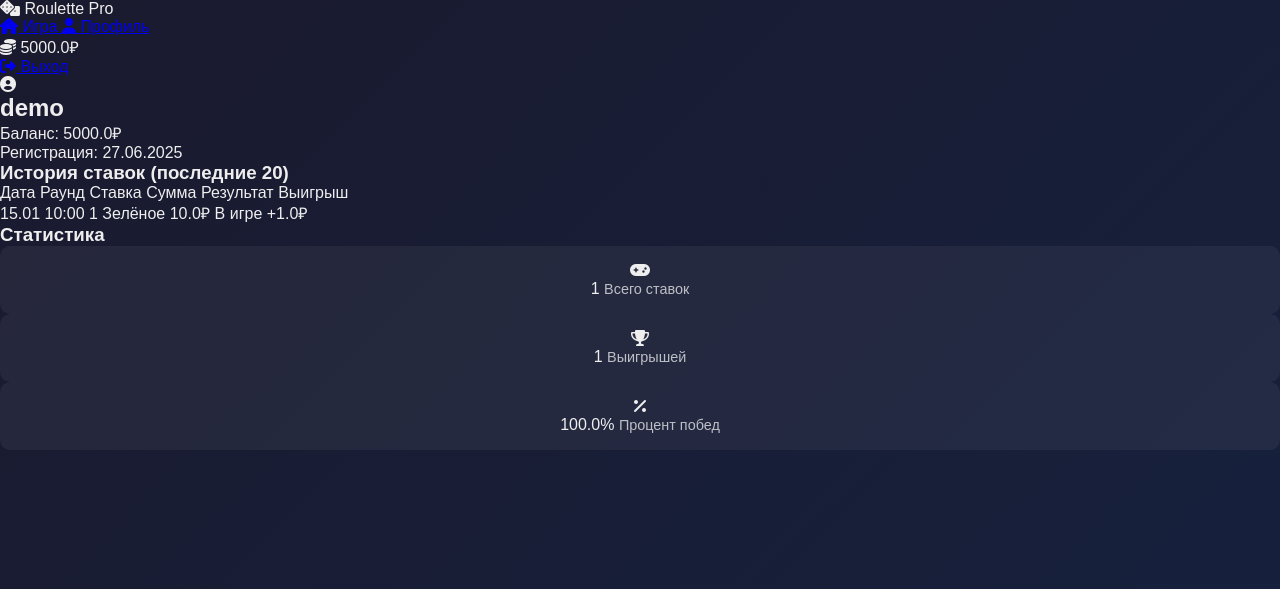
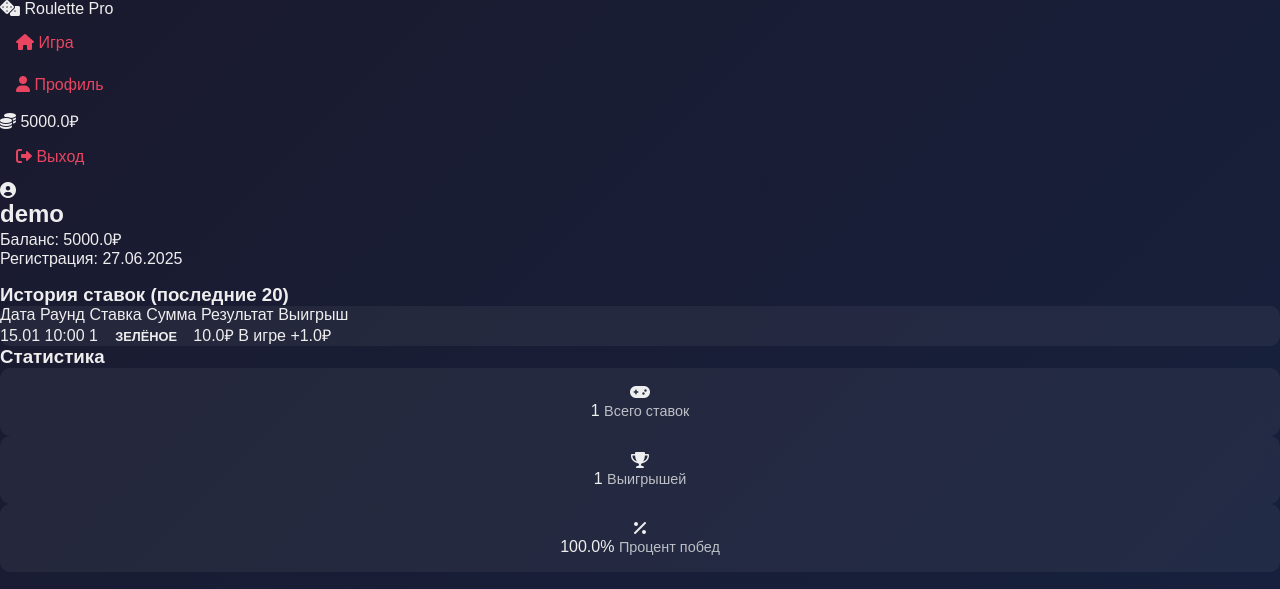
Before and after one commit to esketitniy/telegram-roulette-bot, a Flask app: page /profile in a window 1280 px wide. Shown: the top 589 px of the page. Run offline with Flask 3, Linux system fonts and the light colour scheme; a user stored in the database is signed in; data comes from the database, SQL or seed files in the repository; tables that the repository leaves empty hold one stand-in row (values such as "Sample post"); data that the repository does not hold is empty; some libraries are stand-ins or nearby versions.

Commit message:
Update style.css

```diff
--- a/static/css/style.css
+++ b/static/css/style.css
@@ -643,6 +643,140 @@ body {
     }
 }
 
+/* Стили для таблицы истории ставок */
+.bets-history {
+    overflow-x: auto;
+    margin-top: 1rem;
+}
+
+.bets-table {
+    width: 100%;
+    border-collapse: collapse;
+    background: rgba(255, 255, 255, 0.05);
+    border-radius: 10px;
+    overflow: hidden;
+}
+
+.bets-table th,
+.bets-table td {
+    padding: 1rem;
+    text-align: left;
+    border-bottom: 1px solid rgba(255, 255, 255, 0.1);
+}
+
+.bets-table th {
+    background: rgba(233, 69, 96, 0.2);
+    color: var(--accent-color);
+    font-weight: bold;
+    text-transform: uppercase;
+    font-size: 0.9rem;
+}
+
+.bet-row.winner {
+    background: rgba(40, 167, 69, 0.1);
+}
+
+.bet-row.loser {
+    background: rgba(220, 53, 69, 0.1);
+}
+
+.bet-type {
+    padding: 0.3rem 0.8rem;
+    border-radius: 15px;
+    font-size: 0.8rem;
+    font-weight: bold;
+    text-transform: uppercase;
+}
+
+.bet-type-red {
+    background: var(--red-color);
+    color: white;
+}
+
+.bet-type-black {
+    background: var(--black-color);
+    color: white;
+}
+
+.bet-type-green {
+    background: var(--green-color);
+    color: white;
+}
+
+.result-number {
+    display: inline-block;
+    width: 30px;
+    height: 30px;
+    border-radius: 50%;
+    text-align: center;
+    line-height: 30px;
+    font-weight: bold;
+    color: white;
+}
+
+.win-amount {
+    color: var(--green-color);
+    font-weight: bold;
+}
+
+.loss-amount {
+    color: var(--red-color);
+}
+
+.pending {
+    color: var(--gold-color);
+    font-style: italic;
+}
+
+.no-bets {
+    text-align: center;
+    color: rgba(255, 255, 255, 0.6);
+    padding: 2rem;
+}
+
+.no-bets a {
+    color: var(--accent-color);
+    text-decoration: none;
+}
+
+.no-bets a:hover {
+    text-decoration: underline;
+}
+
+.nav-link {
+    display: block;
+    color: var(--accent-color);
+    text-decoration: none;
+    padding: 0.5rem 1rem;
+    margin: 0.5rem 0;
+    border-radius: 8px;
+    transition: all 0.3s ease;
+}
+
+.nav-link:hover {
+    background: rgba(233, 69, 96, 0.2);
+    transform: translateX(5px);
+}
+
+/* Адаптивность для таблицы */
+@media (max-width: 768px) {
+    .bets-table {
+        font-size: 0.8rem;
+    }
+
+    .bets-table th,
+    .bets-table td {
+        padding: 0.5rem;
+    }
+
+    .result-number {
+        width: 25px;
+        height: 25px;
+        line-height: 25px;
+        font-size: 0.8rem;
+    }
+}
+
 /* Дополнительные эффекты */
 .glow {
     box-shadow: 0 0 20px rgba(255, 215, 0, 0.5);
```
